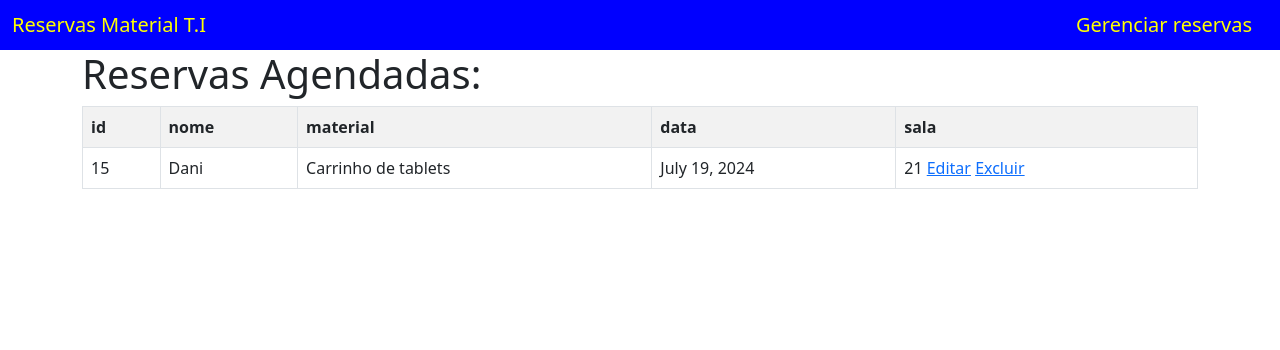
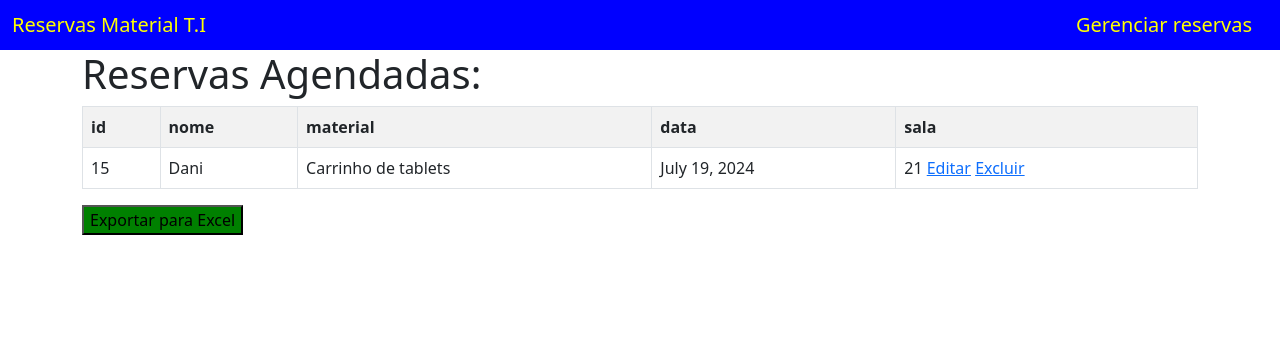
Before and after one commit to JoaoPenatti/Projeto_controle_equipamentos, a Django app: page /gerenciarreservas/ in a window 1280 px wide. Shown: the top 350 px of the page. Run offline with Django 5.2, Linux system fonts and the light colour scheme; data comes from the database, SQL or seed files in the repository; both versions use the stored data as it was after the commit.

Commit message:
implementação da função Exportar para excel

```diff
--- a/projeto_controle_equip/app_controle_equip/templates/reservas/reservas.html
+++ b/projeto_controle_equip/app_controle_equip/templates/reservas/reservas.html
@@ -25,5 +25,9 @@
         {% endfor %}
     </table>
 
+    <form action="{% url 'exportar_excel' %}" method="get">
+        <button style="background-color: green;box-decoration-break: slice;" type="submit">Exportar para Excel</button>
+    </form>
+
 </div>
 {% endblock %}
--- a/projeto_controle_equip/app_controle_equip/views.py
+++ b/projeto_controle_equip/app_controle_equip/views.py
@@ -1,5 +1,7 @@
 from django.shortcuts import render,redirect
+from django.http import HttpResponse
 from .models import Reserva
+import openpyxl
 
 def home(request):
     return render(request,'reservas/home.html')
@@ -50,3 +52,23 @@ def delete(request, id_reserva):
     reserva = Reserva.objects.get(id_reserva=id_reserva)
     reserva.delete()
     return redirect(home)
+
+def exportar_para_excel(request):
+    # Cria um workbook e uma planilha
+    workbook = openpyxl.Workbook()
+    sheet = workbook.active
+
+    # Escreve o cabeçalho da tabela
+    headers = ['Professor(a)', 'Material', 'Data', 'Sala']  # Altere conforme suas colunas
+    sheet.append(headers)
+
+    # Escreve os dados do banco de dados na planilha
+    for obj in Reserva.objects.all():
+        sheet.append([obj.nome, obj.material, obj.data, obj.sala])  # Altere conforme seus campos
+
+    # Define a resposta HTTP
+    response = HttpResponse(content_type='application/vnd.openxmlformats-officedocument.spreadsheetml.sheet')
+    response['Content-Disposition'] = 'attachment; filename=tabelacontroleTI.xlsx'
+    workbook.save(response)
+
+    return response
--- a/projeto_controle_equip/projeto_controle_equip/urls.py
+++ b/projeto_controle_equip/projeto_controle_equip/urls.py
@@ -14,4 +14,6 @@ urlpatterns = [
    path('update/<int:id_reserva>',views.update,name='update'),
 
    path('delete/<int:id_reserva>',views.delete,name='delete'),
+
+   path('exportar_excel/', views.exportar_para_excel, name='exportar_excel'),
 ]
```
Also changed, not shown: projeto_controle_equip/db.sqlite3.
